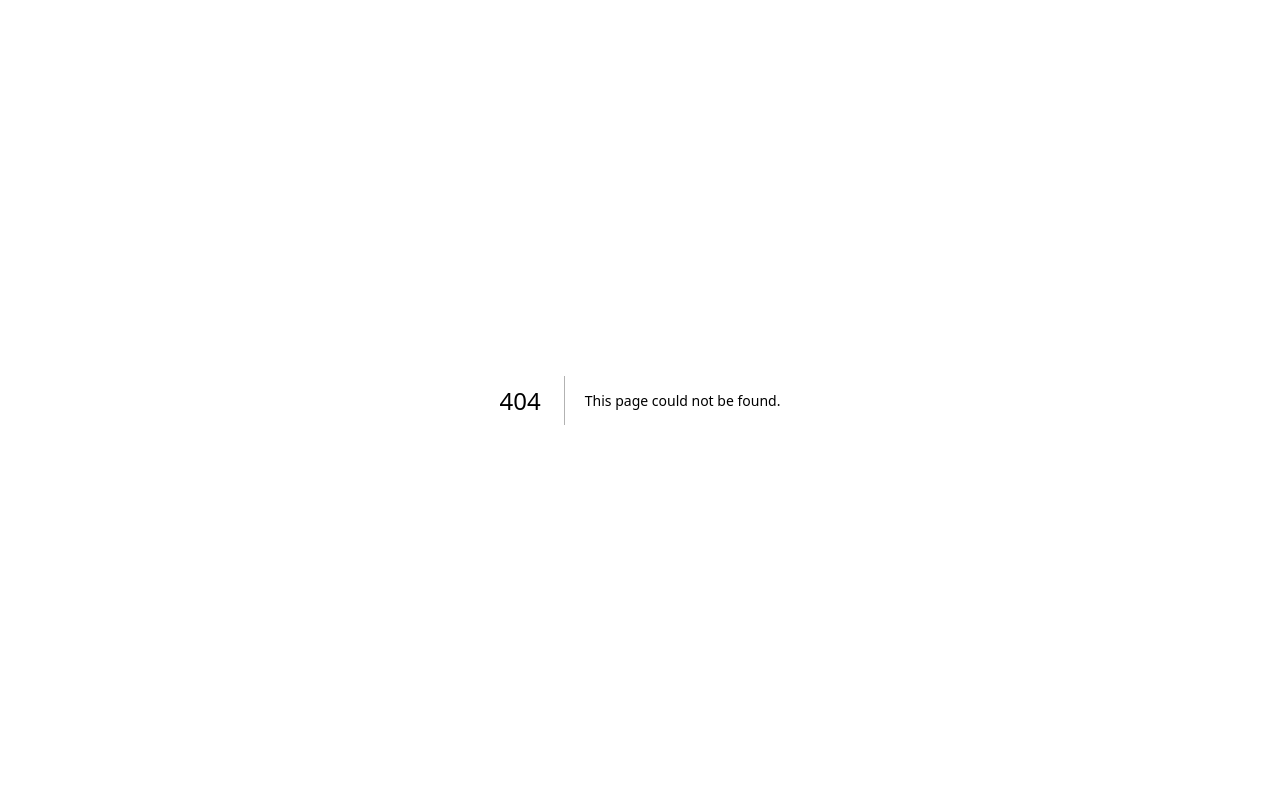
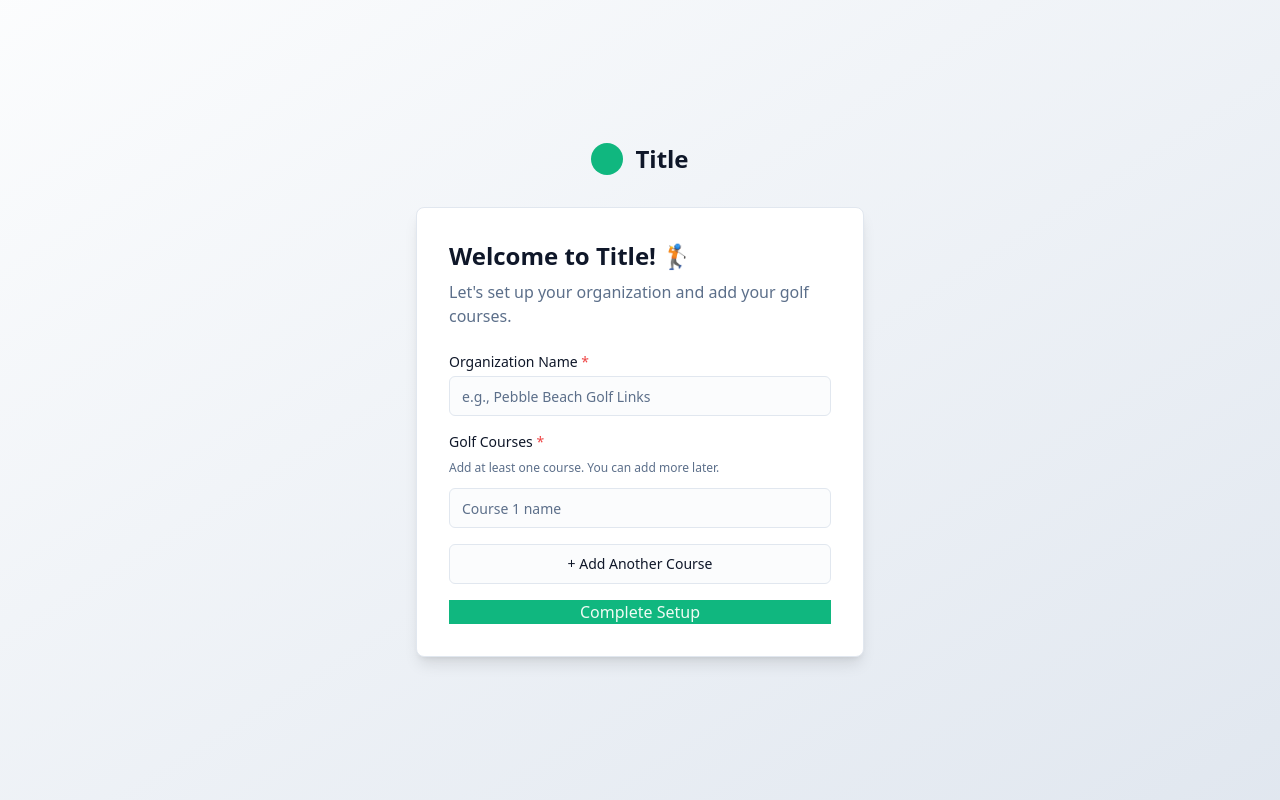
Before and after one commit to JacekEBA/Title, a Next.js app: page /onboarding in a window 1280 px wide. Before the commit this address had no page. Built offline with nearby package versions, Linux system fonts and the light colour scheme.

Commit message:
Create page.tsx

```diff
--- /dev/null
+++ b/app/onboarding/page.tsx
@@ -0,0 +1,161 @@
+'use client';
+
+import { useState } from 'react';
+import { useRouter } from 'next/navigation';
+import { createSupabaseBrowserClient } from '@/lib/supabase/client';
+
+export default function OnboardingPage() {
+  const router = useRouter();
+  const [loading, setLoading] = useState(false);
+  const [error, setError] = useState<string | null>(null);
+  const [courses, setCourses] = useState<string[]>(['']);
+
+  const handleSubmit = async (e: React.FormEvent<HTMLFormElement>) => {
+    e.preventDefault();
+    setLoading(true);
+    setError(null);
+
+    const formData = new FormData(e.currentTarget);
+    const orgName = String(formData.get('org_name') ?? '').trim();
+
+    // Get all course names (filter out empty ones)
+    const courseNames = courses
+      .map((_, i) => String(formData.get(`course_${i}`) ?? '').trim())
+      .filter(name => name.length > 0);
+
+    if (!orgName) {
+      setError('Please enter your organization name');
+      setLoading(false);
+      return;
+    }
+
+    if (courseNames.length === 0) {
+      setError('Please add at least one course');
+      setLoading(false);
+      return;
+    }
+
+    try {
+      // Call the server action to create org and courses
+      const response = await fetch('/api/onboarding/setup', {
+        method: 'POST',
+        headers: { 'Content-Type': 'application/json' },
+        body: JSON.stringify({
+          org_name: orgName,
+          courses: courseNames,
+        }),
+      });
+
+      const result = await response.json();
+
+      if (!response.ok) {
+        throw new Error(result.error || 'Failed to create organization');
+      }
+
+      // Redirect to the new org dashboard
+      router.push(`/org/${result.org_id}`);
+    } catch (err: any) {
+      setError(err.message || 'Something went wrong');
+      setLoading(false);
+    }
+  };
+
+  const addCourse = () => {
+    setCourses([...courses, '']);
+  };
+
+  const removeCourse = (index: number) => {
+    if (courses.length > 1) {
+      setCourses(courses.filter((_, i) => i !== index));
+    }
+  };
+
+  return (
+    <main className="login-bg">
+      <div className="auth-wrap">
+        <div className="brand">
+          <div className="flag" />
+          <span>Title</span>
+        </div>
+        <div className="auth-card" style={{ maxWidth: '600px' }}>
+          <h1 className="headline">Welcome to Title! 🏌️</h1>
+          <p className="subtext">
+            Let's set up your organization and add your golf courses.
+          </p>
+
+          <form onSubmit={handleSubmit} className="form-grid">
+            {/* Organization Name */}
+            <label className="block">
+              <span className="text-sm font-medium mb-1 block">
+                Organization Name <span className="text-red-500">*</span>
+              </span>
+              <input
+                name="org_name"
+                type="text"
+                placeholder="e.g., Pebble Beach Golf Links"
+                required
+                className="input"
+                disabled={loading}
+              />
+            </label>
+
+            {/* Courses Section */}
+            <div className="block">
+              <span className="text-sm font-medium mb-2 block">
+                Golf Courses <span className="text-red-500">*</span>
+              </span>
+              <p className="text-xs text-muted-foreground mb-3">
+                Add at least one course. You can add more later.
+              </p>
+
+              {courses.map((_, index) => (
+                <div key={index} className="flex gap-2 mb-2">
+                  <input
+                    name={`course_${index}`}
+                    type="text"
+                    placeholder={`Course ${index + 1} name`}
+                    className="input flex-1"
+                    disabled={loading}
+                  />
+                  {courses.length > 1 && (
+                    <button
+                      type="button"
+                      onClick={() => removeCourse(index)}
+                      className="btn"
+                      disabled={loading}
+                    >
+                      ✕
+                    </button>
+                  )}
+                </div>
+              ))}
+
+              <button
+                type="button"
+                onClick={addCourse}
+                className="btn w-full mt-2"
+                disabled={loading}
+              >
+                + Add Another Course
+              </button>
+            </div>
+
+            {error && (
+              <div className="alert">
+                {error}
+              </div>
+            )}
+
+            <button
+              type="submit"
+              className="btn-primary w-full"
+              disabled={loading}
+            >
+              {loading ? 'Creating...' : 'Complete Setup'}
+            </button>
+          </form>
+        </div>
+      </div>
+    </main>
+  );
+}
```
